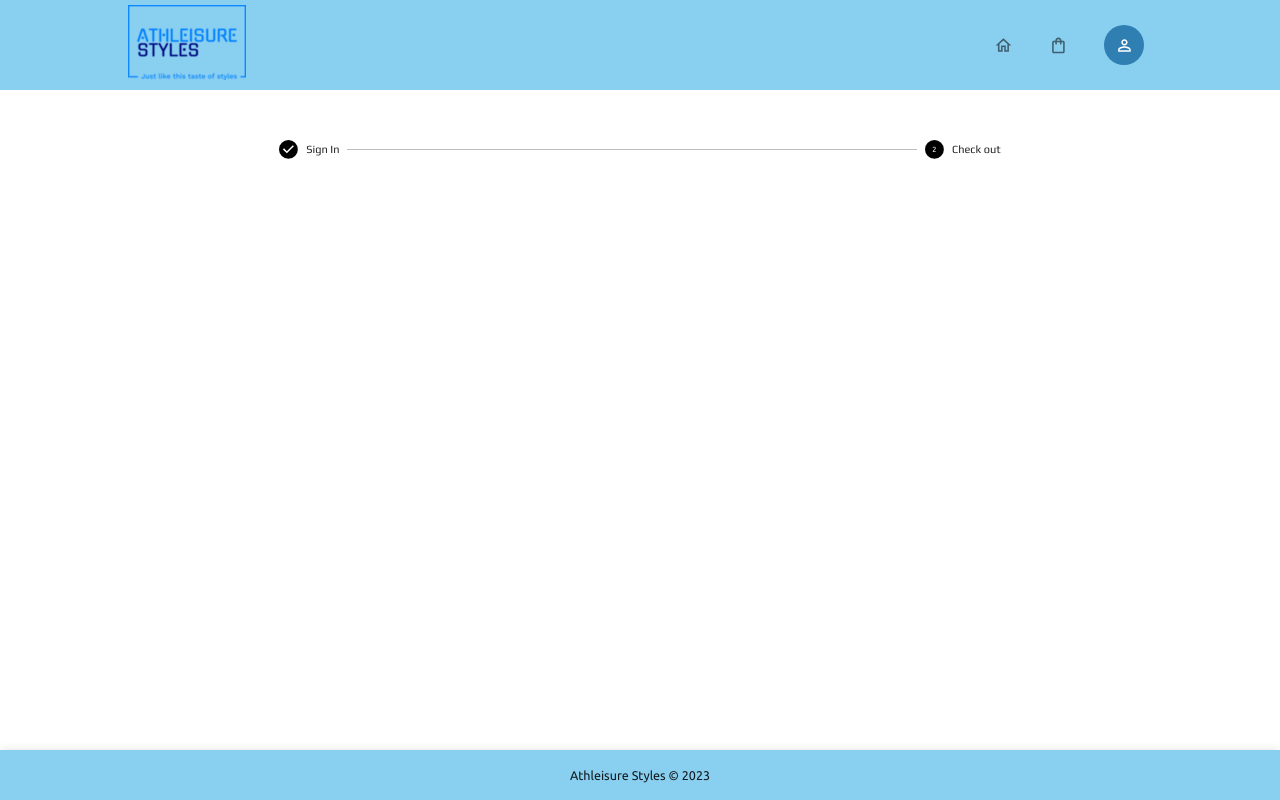
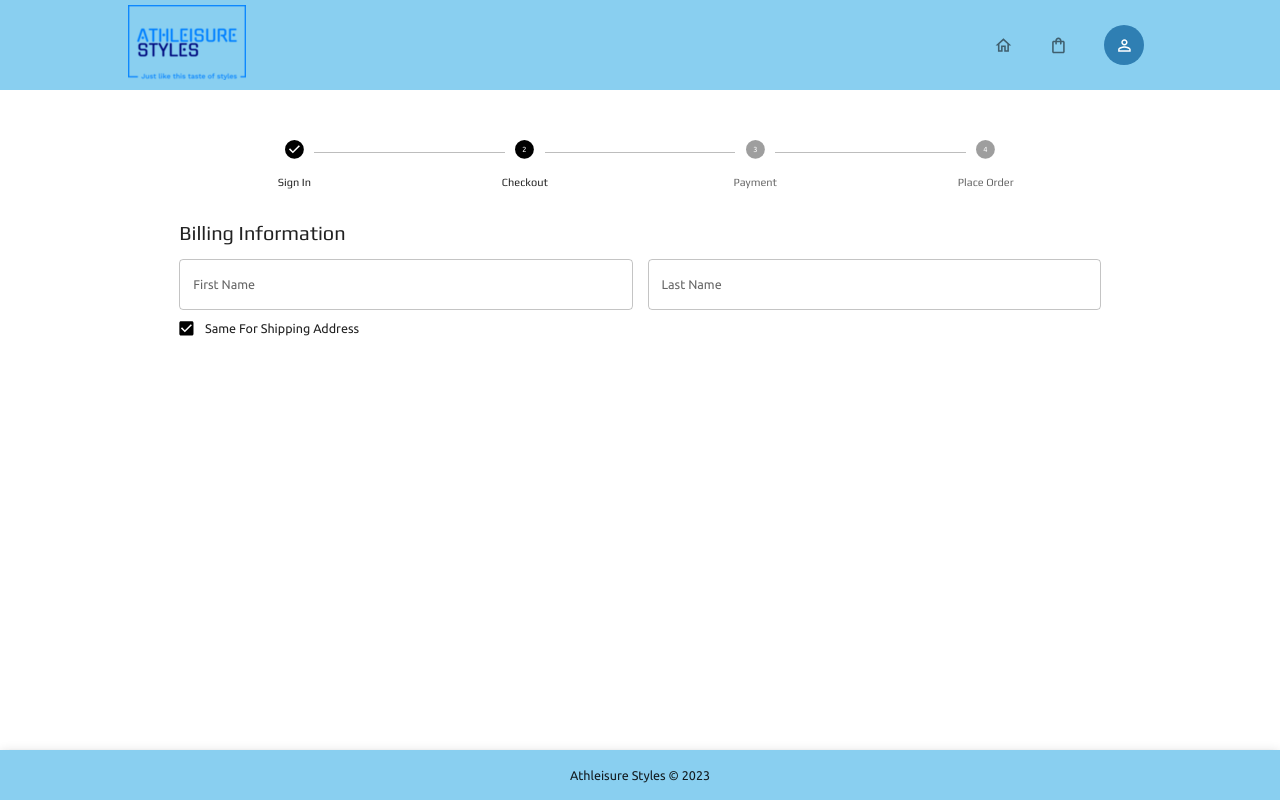
Before and after one commit to sahoooii/MERN_AthleisureStyles, a React (Create React App) app in the folder frontend/: page /checkout in a window 1280 px wide. Built offline with nearby package versions, Linux system fonts and the light colour scheme.

Commit message:
Creating shipping and billing form

```diff
--- /dev/null
+++ b/frontend/src/components/Checkout/AddressForm.jsx
@@ -0,0 +1,65 @@
+import React from 'react';
+import { TextField, useMediaQuery, Box } from '@mui/material';
+import { getIn } from 'formik';
+
+const AddressForm = ({
+	type,
+	values,
+	errors,
+	touched,
+	handleBlur,
+	handleChange,
+}) => {
+	const isNonMobile = useMediaQuery('(min-width: 600px)');
+
+	// For better code readability
+	// type= billing or shipping field= field name
+	const formattedName = (field) => `${type}.${field}`;
+
+	const formattedError = (field) =>
+		Boolean(
+			getIn(touched, formattedName(field)) &&
+				getIn(errors, formattedName(field))
+		);
+
+	// Showing Text error
+	const formattedHelper = (field) =>
+		getIn(touched, formattedName(field)) && getIn(errors, formattedName(field));
+
+	// schema[(intermediate value)(intermediate value)(intermediate value)] is not a function
+	return (
+		<Box
+			display='grid'
+			gap='15px'
+			gridTemplateColumns='repeat(4, minmax(0, 1fr))'
+			sx={{ '& > div': { gridColumn: isNonMobile ? undefined : 'span 4' } }}
+		>
+			<TextField
+				fullWidth
+				type='text'
+				label='First Name'
+				onBlur={handleBlur}
+				onChange={handleChange}
+				value={values.firstName}
+				name={formattedName('firstName')}
+				error={formattedError('firstName')}
+				helperText={formattedHelper('firstName')}
+				sx={{ gridColumn: 'span 2' }}
+			/>
+			<TextField
+				fullWidth
+				type='text'
+				label='Last Name'
+				onBlur={handleBlur}
+				onChange={handleChange}
+				value={values.lastName}
+				name={formattedName('lastName')}
+				error={formattedError('lastName')}
+				helperText={formattedHelper('lastName')}
+				sx={{ gridColumn: 'span 2' }}
+			/>
+		</Box>
+	);
+};
+
+export default AddressForm;
--- /dev/null
+++ b/frontend/src/components/Checkout/Shipping.jsx
@@ -0,0 +1,71 @@
+import React from 'react';
+import { Box, Typography, FormControlLabel, Checkbox } from '@mui/material';
+import AddressForm from './AddressForm';
+
+const Shipping = ({
+	values,
+	errors,
+	touched,
+	handleBlur,
+	handleChange,
+	handleSubmit,
+	setFieldValue,
+}) => {
+	return (
+		<Box m='30px auto'>
+			{/* Billing Form */}
+			<Box>
+				<Typography sx={{ mb: '15px' }} variant='h3'>
+					Billing Information
+				</Typography>
+				<AddressForm
+					type='billingAddress'
+					values={values.billingAddress}
+					errors={errors}
+					touched={touched}
+					handleBlur={handleBlur}
+					handleChange={handleChange}
+					handleSubmit={handleSubmit}
+					setFieldValue={setFieldValue}
+				/>
+			</Box>
+
+			<Box mb='20px'>
+				<FormControlLabel
+					control={
+						<Checkbox
+							defaultChecked
+							value={values.shippingAddress.isSameAddress}
+							onChange={() =>
+								setFieldValue(
+									'shippingAddress.isSameAddress',
+									!values.shippingAddress.isSameAddress
+								)
+							}
+						/>
+					}
+					label='Same For Shipping Address'
+				/>
+			</Box>
+
+			{/* Shipping Address Form */}
+			{!values.shippingAddress.isSameAddress && (
+				<Box>
+					<Typography sx={{ mb: '15px' }} variant='h3'>
+						Shipping Information
+					</Typography>
+					<AddressForm
+						type='shippingAddress'
+						values={values.shippingAddress}
+						errors={errors}
+						touched={touched}
+						handleBlur={handleBlur}
+						handleChange={handleChange}
+					/>
+				</Box>
+			)}
+		</Box>
+	);
+};
+
+export default Shipping;
--- a/frontend/src/components/Utils/CheckoutSteps.jsx
+++ b/frontend/src/components/Utils/CheckoutSteps.jsx
@@ -1,35 +1,20 @@
-import React, { useState } from 'react';
+import React from 'react';
 import { Step, Stepper, StepLabel, Box } from '@mui/material';
 import { Link } from 'react-router-dom';
 
-const CheckoutSteps = ({ step }) => {
-	const [activeStep, setActiveStep] = useState(0);
-
-	const isFirstStep = activeStep === 0;
-	const isSecondStep = activeStep === 1;
-	const isThirdStep = activeStep === 3;
-	const isFourthStep = activeStep === 4;
-
+const CheckoutSteps = ({ step, link }) => {
+	const steps = ['Sign In', 'Checkout', 'Payment', 'Place Order'];
 	return (
-		<Box width='80%' m='0 auto'>
-			<Stepper activeStep={step} sx={{ m: '20px 0' }}>
-				<Step>
-					<StepLabel>Sign In</StepLabel>
-				</Step>
-				<Step>
-					<StepLabel>Check out</StepLabel>
-				</Step>
+		<Box>
+			<Stepper activeStep={step} alternativeLabel sx={{ m: '20px 0' }}>
+				{steps.map((label) => (
+					<Step key={label}>
+						<Link to={link}>
+							<StepLabel>{label}</StepLabel>
+						</Link>
+					</Step>
+				))}
 			</Stepper>
-
-			{/* <Step>
-				<StepLabel>Checkout</StepLabel>
-			</Step>
-			<Step>
-				<StepLabel>Payment</StepLabel>
-			</Step>
-			<Step>
-				<StepLabel>Place Order</StepLabel>
-			</Step> */}
 		</Box>
 	);
 };
--- a/frontend/src/screens/CheckoutScreen.jsx
+++ b/frontend/src/screens/CheckoutScreen.jsx
@@ -3,11 +3,101 @@ import { Box, Typography, Button } from '@mui/material';
 import { Formik } from 'formik';
 import * as yup from 'yup';
 import CheckoutSteps from '../components/Utils/CheckoutSteps';
+import Shipping from '../components/Checkout/Shipping';
+
+const initialFormValues = {
+	billingAddress: {
+		firstName: '',
+		lastName: '',
+		address: '',
+		city: '',
+		country: '',
+		postalCode: '',
+	},
+	shippingAddress: {
+		isSameAddress: true,
+		firstName: '',
+		lastName: '',
+		address: '',
+		city: '',
+		country: '',
+		postalCode: '',
+	},
+};
+const formSchema =[
+	yup.object().shape({
+		billingAddress: yup.object().shape({
+			firstName: yup.string().required('Required Field'),
+			lastName: yup.string().required('Required Field'),
+			address: yup.string().required('Required Field'),
+			city: yup.string().required('Required Field'),
+			country: yup.string().required('Required Field'),
+			postalCode: yup.string().required('Required Field'),
+		}),
+		shippingAddress: yup.object().shape({
+			isSameAddress: yup.boolean(),
+			firstName: yup.string().when('isSameAddress', {
+				is: false,
+				then: () => yup.string().required('Required Field'),
+			}),
+			lastName: yup.string().when('isSameAddress', {
+				is: false,
+				then: () => yup.string().required('Required Field'),
+			}),
+			address: yup.string().when('isSameAddress', {
+				is: false,
+				then: () => yup.string().required('Required Field'),
+			}),
+			city: yup.string().when('isSameAddress', {
+				is: false,
+				then: () => yup.string().required('Required Field'),
+			}),
+			country: yup.string().when('isSameAddress', {
+				is: false,
+				then: () => yup.string().required('Required Field'),
+			}),
+			postalCode: yup.string().when('isSameAddress', {
+				is: false,
+				then: () => yup.string().required('Required Field'),
+			}),
+		}),
+	}),
+];
 
 const CheckoutScreen = () => {
+	const submitHandler = () => {};
 	return (
 		<Box width='80%' m='0 auto'>
-			<CheckoutSteps step={1} />
+			<CheckoutSteps step={1} link='/checkout' />
+
+			<Box>
+				<Formik
+					initialValues={initialFormValues}
+					validationSchema={formSchema}
+					onSubmit={submitHandler}
+				>
+					{({
+						values,
+						errors,
+						touched,
+						handleBlur,
+						handleChange,
+						handleSubmit,
+						setFieldValue,
+					}) => (
+						<form onSubmit={handleSubmit}>
+							<Shipping
+								values={values}
+								errors={errors}
+								touched={touched}
+								handleBlur={handleBlur}
+								handleChange={handleChange}
+								setFieldValue={setFieldValue}
+							/>
+						</form>
+					)}
+				</Formik>
+			</Box>
 		</Box>
 	);
 };
--- a/frontend/src/screens/auth/LoginFormScreen.jsx
+++ b/frontend/src/screens/auth/LoginFormScreen.jsx
@@ -17,9 +17,9 @@ import SubmitButton from '../../components/FormUi/SubmitButton';
 import Loader from '../../components/Utils/Loader';
 import { toast } from 'react-toastify';
 
-const initialLoginState = { email: '', password: '' };
+const initialLoginValues = { email: '', password: '' };
 
-const loginValidation = yup.object().shape({
+const loginSchema = yup.object().shape({
 	email: yup
 		.string()
 		.email('Invalid email.')
@@ -81,8 +81,8 @@ const LoginFormScreen = () => {
 				{isLoading && <Loader />}
 
 				<Formik
-					initialValues={initialLoginState}
-					validationSchema={loginValidation}
+					initialValues={initialLoginValues}
+					validationSchema={loginSchema}
 					onSubmit={submitHandler}
 				>
 					{({
--- a/frontend/src/screens/auth/RegisterFormScreen.jsx
+++ b/frontend/src/screens/auth/RegisterFormScreen.jsx
@@ -22,7 +22,7 @@ import EditOutlinedIcon from '@mui/icons-material/EditOutlined';
 import SubmitButton from '../../components/FormUi/SubmitButton';
 import Loader from '../../components/Utils/Loader';
 
-const initialRegisterState = {
+const initialRegisterValues = {
 	firstName: '',
 	lastName: '',
 	email: '',
@@ -44,7 +44,7 @@ function isValidFileType(fileName, fileType) {
 	);
 }
 
-const registerValidation = yup.object().shape({
+const registerSchema = yup.object().shape({
 	firstName: yup.string().required('Please enter your first name'),
 	lastName: yup.string().required('Please enter your last name'),
 	// notOneOf('emailList', 'Email already taken)
@@ -150,8 +150,8 @@ const RegisterFormScreen = () => {
 				{isLoading && <Loader />}
 
 				<Formik
-					initialValues={initialRegisterState}
-					validationSchema={registerValidation}
+					initialValues={initialRegisterValues}
+					validationSchema={registerSchema}
 					onSubmit={submitHandler}
 					// onSubmit={(values) => {
 					// 	console.log(values);
```
Also changed, not shown: frontend/src/screens/PaymentScreen.jsx (added, +7 -0 lines), 2 other files (tests, documents, lock files or other folders).
